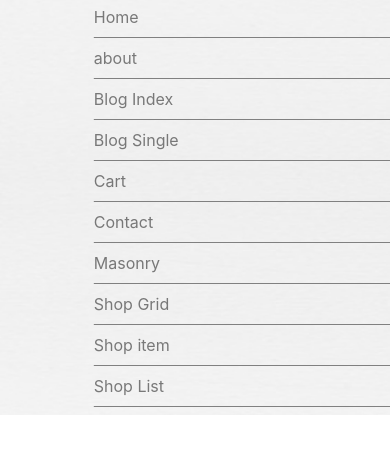
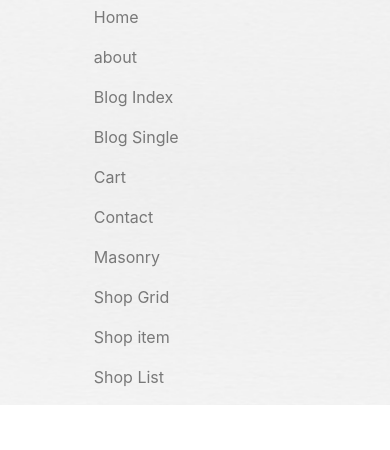
Before and after one commit to asmaaaman/Bootstrap-Project, a plain HTML site: page about_us.html in a window 390 px wide. Both pictures are taken after a click on the button "Toggle navigation". Shown: the part 54-504 px from the top of the page. Drawn offline with nearby package versions, Linux system fonts and the light colour scheme; files whose address does not match are found by name; a web font is replaced by a local one.

Commit message:
Update about_us.html

```diff
--- a/about_us.html
+++ b/about_us.html
@@ -399,7 +399,9 @@
 		     position: relative;
     transform: translate(15%, 0%);
 	    }
-
+	   a.nav-link {
+    border: unset!important;
+}
     }
   </style>
 </html>
```
